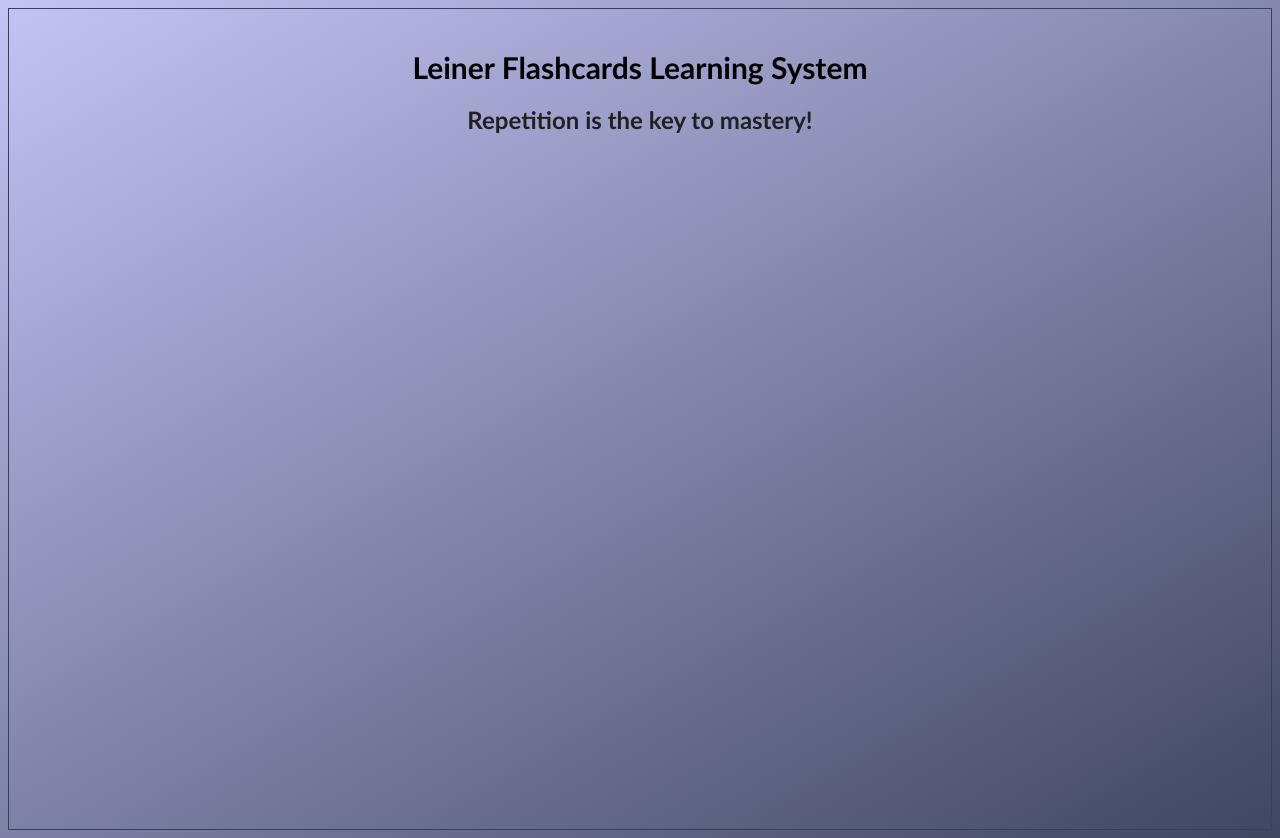
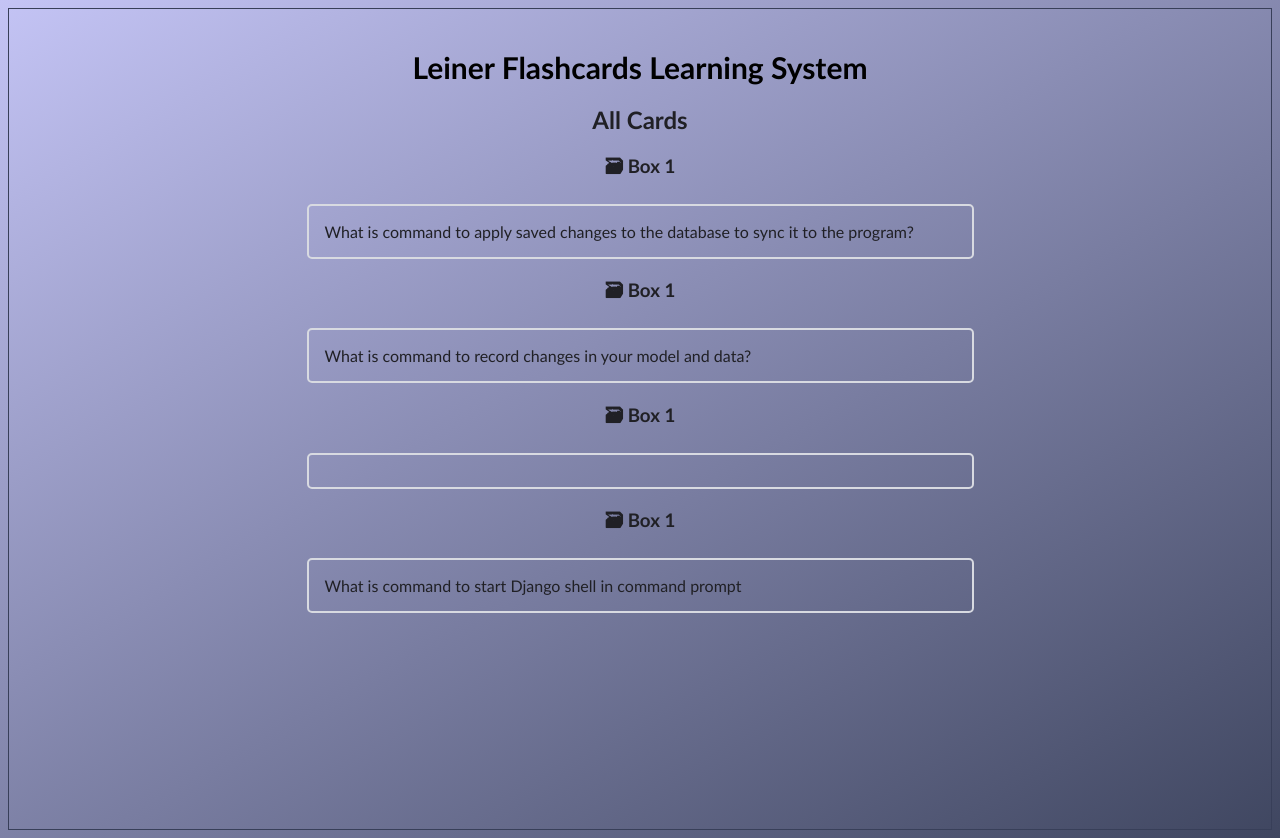
Before and after one commit to KatG33/Website, a Django app: page / in a window 1280 px wide. Run offline with Django 5.2, Linux system fonts and the light colour scheme; data comes from the database, SQL or seed files in the repository.

Commit message:
Creating class-based view in file views.py, and adjusting styles.css

```diff
--- /dev/null
+++ b/backend/flashcards/templates/flashcards/flashcard_list.html
@@ -0,0 +1,18 @@
+<!-- First, this file gets connected to the main html file, called base.html -->
+{% extends "flashcards/base.html" %}
+
+<!-- Using template tags to mark wher ethe content of this 'paragraph' or a 'block' will go -->
+{% block content %}
+    <h2>All Cards</h2>
+
+    {% for card in flashcard_list %}
+        <!-- the line below ensures that each flashcard has its box number displayed -->
+        <h3>🗃 Box {{ card.box }}</h3>
+
+        <!-- The paragraph below dispayes the details of the card -->
+        <article>
+            {{ card }}
+        </article>
+    {% endfor %}
+
+{% endblock content %}
--- a/backend/flashcards/urls.py
+++ b/backend/flashcards/urls.py
@@ -3,7 +3,7 @@ from django.urls import path
 # This module contains logic for handling requests and returning responses for the app Flashcards
 # When importing flashcard_list directly from views, potential errors are avoided, and it is made explicit which function is used for the api/flashcards/ endpoint.
 from . import views
-from .views import flashcard_list
+#from .views import flashcard_list
 # The list below contains URL patters Django project needs to recognise.
 # Each URL provides an address to view a function that manages the request
 urlpatterns = [
@@ -12,5 +12,10 @@ urlpatterns = [
 # 'views.flashcard_list' - indicates that when user visits the URL,
 #   Django supposed to call the flashcard_list function defined in the views module and processes request.
 # name='flashcard_list' - assigns a name to this URL pattern
-    path('api/flashcards/', flashcard_list, name='flashcard_list'),
+    #path('api/flashcards/', flashcard_list, name='flashcard_list'),
+    path(
+        "",
+        views.ViewFlashcards.as_view(),
+        name="flashcard-list"
+    ),
 ]
--- a/backend/flashcards/views.py
+++ b/backend/flashcards/views.py
@@ -1,13 +1,17 @@
 # Module below supposed to ccombine HTML with the data and return HTTP response
 from django.shortcuts import render
-# Imports flashcards' model and lets us interact with the object Flashcard
-from .models import Flashcard
+
 # A decorrator that defines allowed HTTP methods, determines functions like GET and/or POST
 from rest_framework.decorators import api_view
 # 'import Response' sends data back as an HTTP response
 from rest_framework.response import Response
 # converts Flashcard model and data into JSON format
 from .serializers import FlashcardSerializer
+# 'ListView' is a tool in Django that can show a list of items
+from django.views.generic import (ListView,)
+# Imports flashcards' model and lets us interact with the object Flashcard
+from .models import Flashcard
+
 # Create your views here.
 # Argument request is a HTTP request from the browsed, Passed as a paramether, handles request to flashcards,
 # rendering HTML for the flashcards view
@@ -28,3 +32,10 @@ def flashcard_list(request):
     serializer = FlashcardSerializer(flashcards, many=True)
     # Returns the serialized data as a JSON response to the client
     return Response(serializer.data)
+
+class ViewFlashcards(ListView):
+    model = Flashcard
+    # Sorting order set is: first by the number of the box, and then by the earliest date cof creation
+    queryset = Flashcard.objects.all().order_by("box", "-date_created")
+    # I have to specify the path to the flashcard template, so DJANGO STOPS FUCKING LOSING IT
+    # template_name = "flashcards/listOfCards.html"
--- a/backend/static/css/style.css
+++ b/backend/static/css/style.css
@@ -17,11 +17,23 @@ body {
     background: linear-gradient(150deg, #c4c4f5, #3f4660);
     color: #202025;
     background-color: #f0f0f9;
-    border: 1px solid #7183c5;
     border: 1px solid #383f59;
 }
 
-h1{
+:root {
+    --border: #d8dae1;
+    --text-color: #090909;
+}
+
+article {
+    border: 2px solid var(--border);
+    border-radius: 5px;
+    padding: 1em;
+    width: 50%;
+    margin: 0 auto;
+}
+
+h1 {
     font-family: Calibri;
     font-size: 30px;
     text-align: center;
@@ -30,26 +42,32 @@ h1{
 }
 
 h2 {
-    text-align: center; /* center-align the heading */
-    margin-top: 0; /* remove extra space above the heading */
+    text-align: center;
+    margin-top: 0;
+    margin: 0 auto;
+}
+
+h3 {
+    text-align: center;
+    margin: 2 auto;
 }
 
 h4 {
-    margin-top: 0; /* remove extra space above subheadings */
+    margin: 0 auto;
 }
 
 hr {
-    background: #6e48ad; /* purple accent color */
+    background: #6e48ad;
     border: none;
-    height: 2px; /* thicker line */
+    height: 2px;
 }
 
 button,
 a[role="button"] {
     color: rgb(233, 181, 181);
-    text-decoration: none; /* removes underline on links */
+    text-decoration: none;
     background-color: #6e48ad;
-    padding: 0.5em 1em; /* adds space inside the button */
+    padding: 0.5em 1em;
     border: none;
     border-radius: 5px;
 }
@@ -62,7 +80,8 @@ input, select, textarea {
     cursor: pointer;
     font-weight: bold;
     margin: 0 12;
-    width: 100%; /* takes full width of the container */
-    border: 1px solid #99a8db; /* light gray border */
-    box-sizing: border-box; /* ensures padding is included in total width */
+    width: 100%;
+    border: 1px solid #99a8db;
+    /* the line below ensures padding is included in total width */
+    box-sizing: border-box;
 }
```
